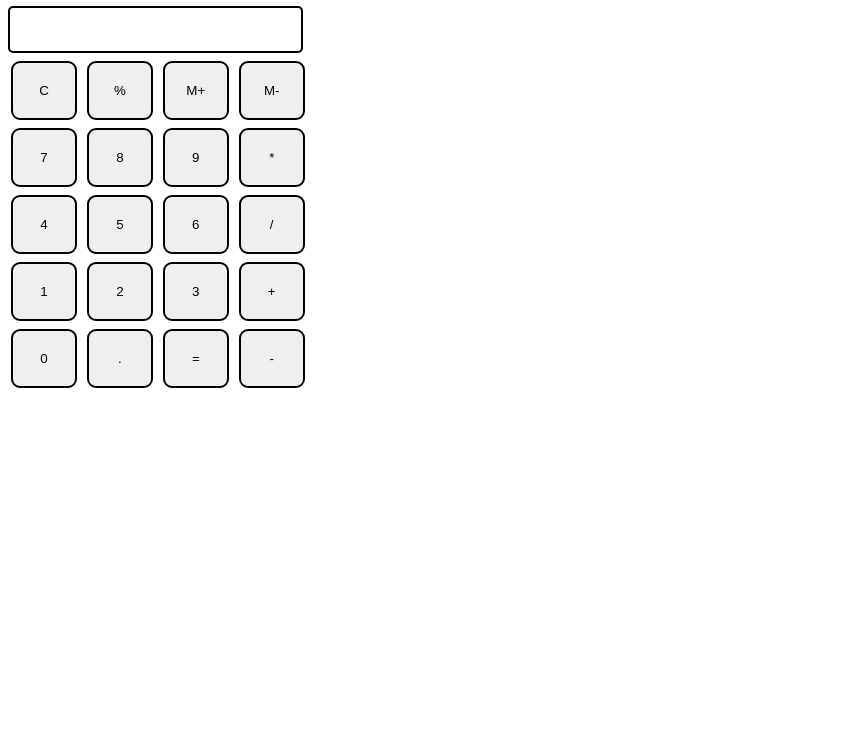
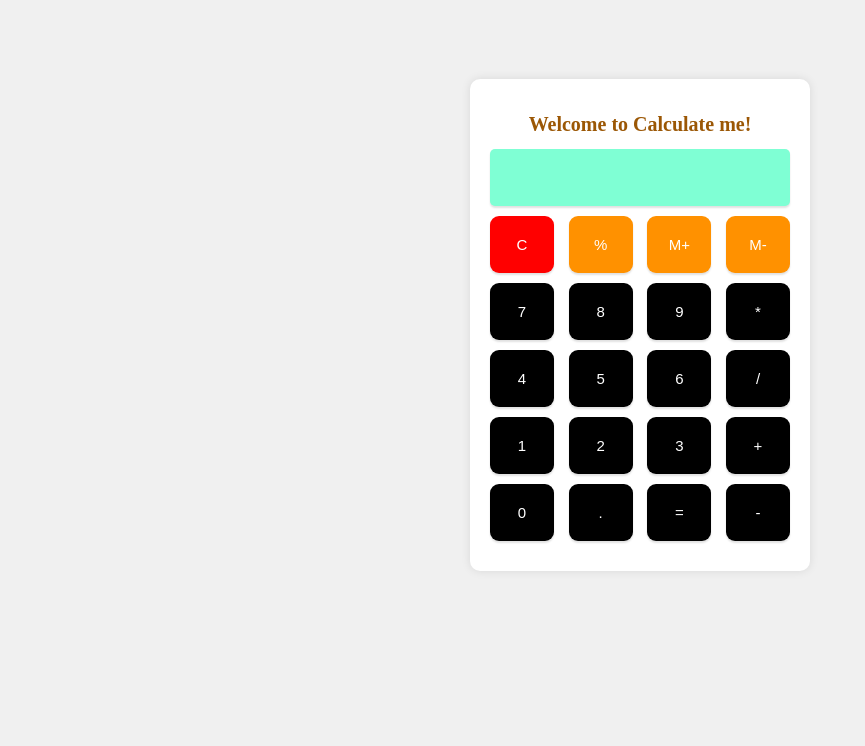
Before and after one commit to Sposmruti/Calculator, a plain HTML site: page index.html in a window 1280 px wide. Shown: the part 75-821 px from the top of the page, without its empty margins (0-865 px from the left). After the commit the page ends 800 px from the top, so only its background shows below. Drawn offline with Linux system fonts and the light colour scheme.

Commit message:
Update style.css

```diff
--- a/style.css
+++ b/style.css
@@ -1,27 +1,66 @@
 @import url('https://fonts.googleapis.com/css2?family=Roboto:wght@300&family=Ubuntu:wght@300&display=swap');
-html, body {
-  height: 100%;
-  width: 100%;
-  font-family: 'Roboto', sans-serif;
+body {
+  display: flex;
+  justify-content: center;
+  align-items: center;
+  height: 100vh;
+  margin: 0;
+  background-color: #f0f0f0;
 }
 
+.container {
+  width: 300px;
+  padding: 20px;
+  background-color: #fff;
+  border-radius: 10px;
+  box-shadow: 0 0 10px rgba(0, 0, 0, 0.1);
+}
+h1{
+  font-size: 20px;
+  text-align: center;
+  color: rgb(155, 87, 5);
+}
+#red{
+  background-color: red;
+}
+#yellow{
+  background-color: rgb(255, 145, 0);
+}
+
+.row {
+  display: flex;
+  justify-content: space-between;
+  margin-bottom: 10px;
+}
+
+
 .button{
-  width: 66px;
+  width: 64px;
   padding: 20px;
-  margin: 0 3px;
-  border: 2px solid black;
+  border: none;
   border-radius: 9px;
+  cursor: pointer;
+  font-size: 15px;
+  background-color: black;
+  color: white;
+  box-shadow: 0 2px 2px rgba(0, 0, 0, 0.123);
+
+}
+.button:hover{
+  opacity: 0.7;
   cursor: pointer;
 }
 
-.row{
-  margin: 8px 0;
+
+
+.row input{
+  width: 100%;
+  font-size: 20px;
+  margin: 0;
+  padding: 17px;
+  border: none;
+  background-color: aquamarine;
+  border-radius: 5px;
+  box-shadow: 0 2px 2px rgba(0, 0, 0, 0.123);
+
 }
-.row input{
-  width: 291px;
-  font-size: 20px;
-    margin: 0;
-    padding: 10px 0px;
-    border: 2px solid black;
-    border-radius: 5px;
-}
```
